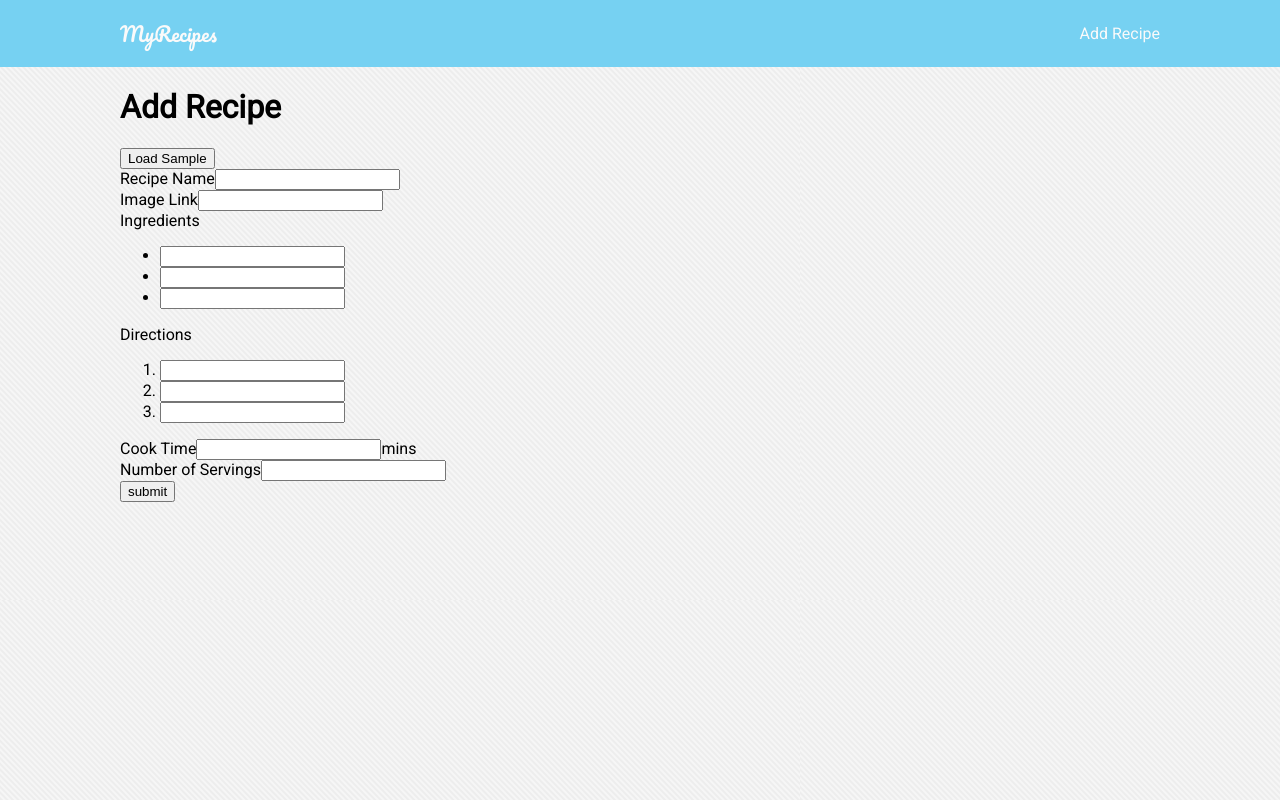
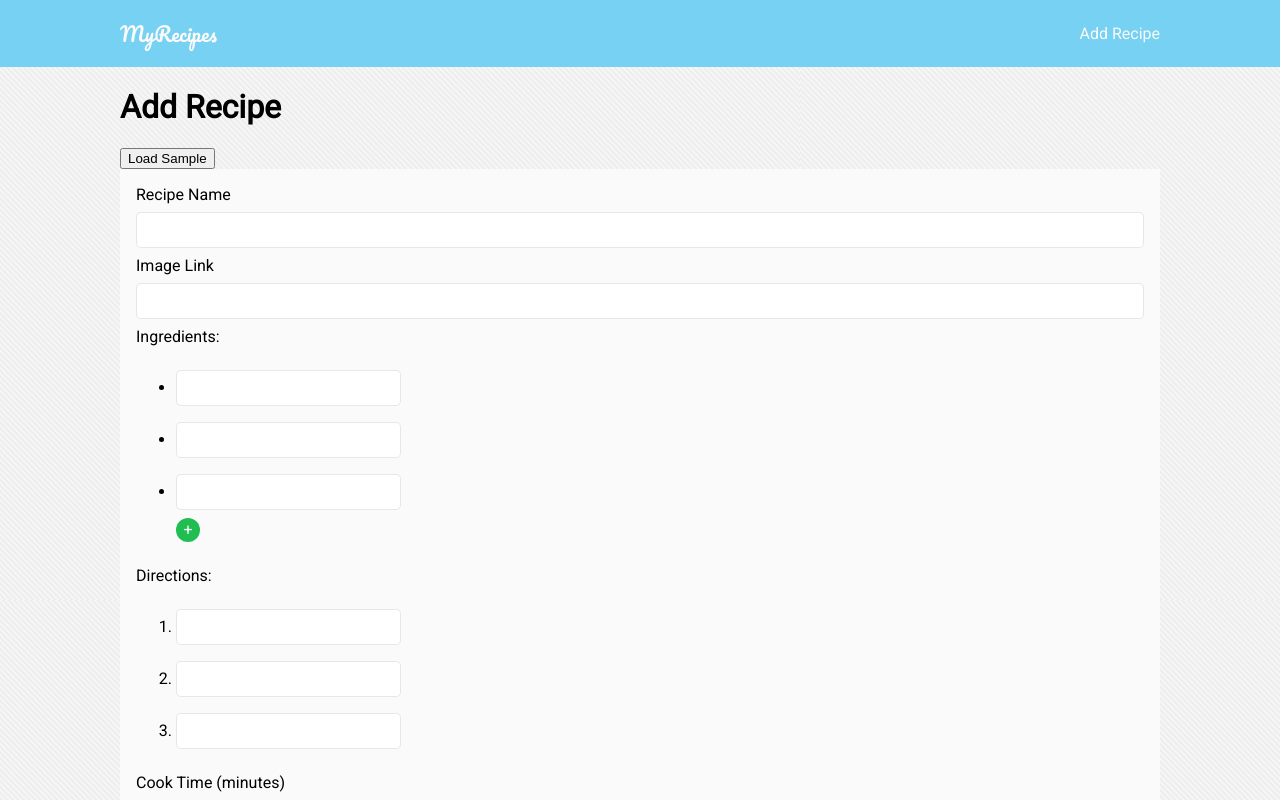
Before and after one commit to calebjwl/my-recipes-react, a React app: page /add-recipe in a window 1280 px wide. Shown: the top 800 px of the page. Built offline with nearby package versions, Linux system fonts and the light colour scheme; what react-router-redux would draw is missing.

Commit message:
Add new form elements with button

```diff
--- a/src/components/AddRecipe.js
+++ b/src/components/AddRecipe.js
@@ -12,6 +12,7 @@ class RecipeForm extends Component {
     super();
     this.handleSubmit = this.handleSubmit.bind(this);
     this.loadSampleRecipe = this.loadSampleRecipe.bind(this);
+    this.addIngredient = this.addIngredient.bind(this);
   }
 
   handleSubmit(e) {
@@ -62,22 +63,27 @@ class RecipeForm extends Component {
     this.refs.servings.value = randomRecipe.servings;
   }
 
+  addIngredient() {
+    this.refs.ingredients.innerHTML += '<li><input type="text" ref=""/></li>';
+    console.log('poo');
+  }
+
   render() {
     return (
-      <div>
+      <div className="add-recipe">
         <h1>Add Recipe</h1>
         <button onClick={this.loadSampleRecipe}>Load Sample</button>
-        <form ref="commentForm" onSubmit={this.handleSubmit}>
+        <form ref="commentForm" onSubmit={this.handleSubmit} className="form">
           <div className="control">
-            <label className="label">Recipe Name</label>
+            <label className="control__label">Recipe Name</label>
             <input type="text" ref="name" />
           </div>
           <div className="control">
-            <label className="label">Image Link</label>
+            <label className="control__label">Image Link</label>
             <input type="text" ref="image" />
           </div>
           <div className="control">
-            <label className="label">Ingredients</label>
+            <label className="control__label">Ingredients:</label>
             <ul className="" ref="ingredients">
               <li>
                 <input type="text" ref="" />
@@ -89,9 +95,12 @@ class RecipeForm extends Component {
                 <input type="text" ref="" />
               </li>
             </ul>
+            <ul>
+              <li className="add-item" onClick={this.addIngredient}>+</li>
+            </ul>
           </div>
           <div className="control">
-            <label className="label">Directions</label>
+            <label className="control__label">Directions:</label>
             <ul className="recipe__directions" ref="directions">
               <li>
                 <input type="text" ref="" />
@@ -105,11 +114,11 @@ class RecipeForm extends Component {
             </ul>
           </div>
           <div className="control">
-            <label className="label">Cook Time</label>
-            <input type="number" ref="cookTime" />mins
+            <label className="control__label">Cook Time (minutes)</label>
+            <input type="number" ref="cookTime" />
           </div>
           <div className="control">
-            <label className="label">Number of Servings</label>
+            <label className="control__label">Number of Servings</label>
             <input type="number" ref="servings" />
           </div>
           <input type="submit" className="submit" value="submit" />
--- a/src/components/RecipeGrid.js
+++ b/src/components/RecipeGrid.js
@@ -14,8 +14,11 @@ class RecipeGrid extends Component {
   render() {
     if(this.state.recipes.length === 0) {
       return (
-        <div>
-          Add a <Link to="/add-recipe">new recipe</Link>
+        <div className="message">
+          <h1>
+            No recipes to display.<br/>
+            <Link to="/add-recipe">Click here</Link> to add a new recipe.
+          </h1>
         </div>
       )
     }
--- a/src/sample-recipes.js
+++ b/src/sample-recipes.js
@@ -27,7 +27,7 @@ const recipes = [
     image: 'https://www.seriouseats.com/recipes/images/20100603-cubano-large.jpg',
     ingredients: [
       '1/4 cup mayonnaise',
-      '1/4 cup mustar',
+      '1/4 cup mustard',
       '1 pinch cayenne pepper',
       '1 (8 ounce) loaf Cuban bread',
       '8 slices Siwss cheese',
--- /dev/null
+++ b/src/style/AddRecipe.scss
@@ -0,0 +1,36 @@
+.add-recipe {
+  width: 100%;
+}
+
+.add-item {
+  align-items: center;
+  background: $c-submit;
+  border-radius: 50%;
+  color: $c-white;
+  cursor: pointer;
+  display: flex;
+  height: 1.5rem;
+  justify-content: center;
+  margin-top: -2rem;
+  margin-bottom: .5rem;
+  width: 1.5rem;
+}
+
+.form {
+  background: $c-white;
+  margin: 0 auto;
+  padding: 1rem;
+}
+
+.control {
+  display: flex;
+  flex-direction: column;
+
+  & input {
+    border: 1px solid rgba($c-grey, 0.25);
+    border-radius: 5px;
+    font-size: 1rem;
+    margin: .5rem 0;
+    padding: .5rem;
+  }
+}
--- a/src/style/App.scss
+++ b/src/style/App.scss
@@ -4,6 +4,7 @@ $c-white: rgb(250, 250, 250);
 $c-grey: rgb(160, 160, 160);
 $c-black: rgb(57, 57, 57);
 $c-delete: rgb(255, 77, 77);
+$c-submit: rgb(32, 190, 81);
 
 @import url('https://fonts.googleapis.com/css?family=Roboto:300,400');
 @import url('https://fonts.googleapis.com/css?family=Pacifico');
@@ -11,6 +12,7 @@ $c-delete: rgb(255, 77, 77);
 @import 'Navbar';
 @import 'RecipeGrid';
 @import 'Recipe';
+@import 'AddRecipe';
 
 .container {
   max-width: $m-max-width;
--- a/src/style/RecipeGrid.scss
+++ b/src/style/RecipeGrid.scss
@@ -6,6 +6,20 @@
   &__item {
     width: calc(100% / 3 - 2rem);
     margin: 1rem;
+  }
+}
+
+.message {
+  text-align: center;
+  margin: 5rem;
+  font-size: .75rem;
+
+  & a {
+    color: $c-primary;
+
+    &:hover {
+      color: rgba($c-primary, .75);
+    }
   }
 }
 
--- a/src/style/_reset.scss
+++ b/src/style/_reset.scss
@@ -9,3 +9,10 @@ body {
 a {
   text-decoration: none;
 }
+
+input:focus,
+select:focus,
+textarea:focus,
+button:focus {
+  outline: none;
+}
```
